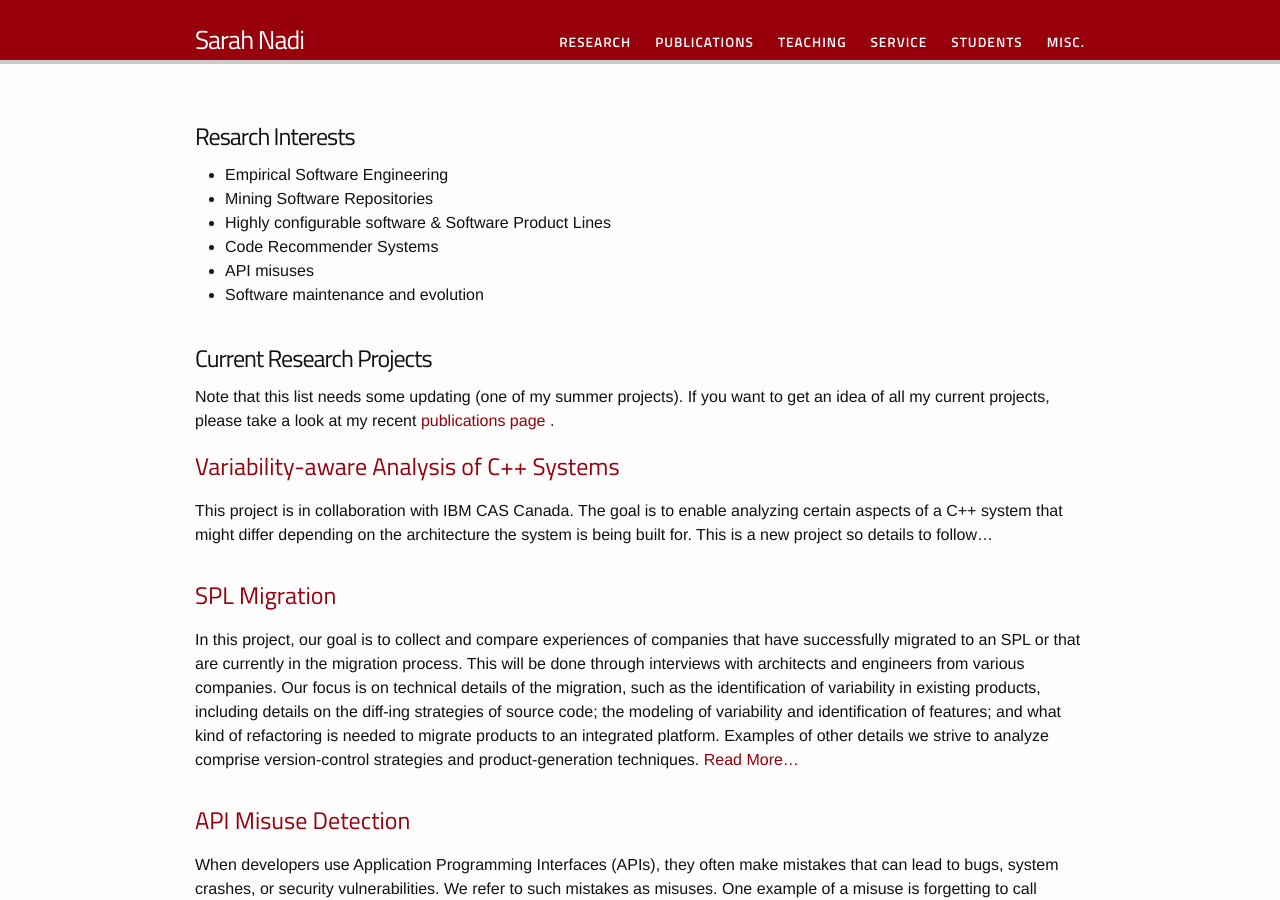
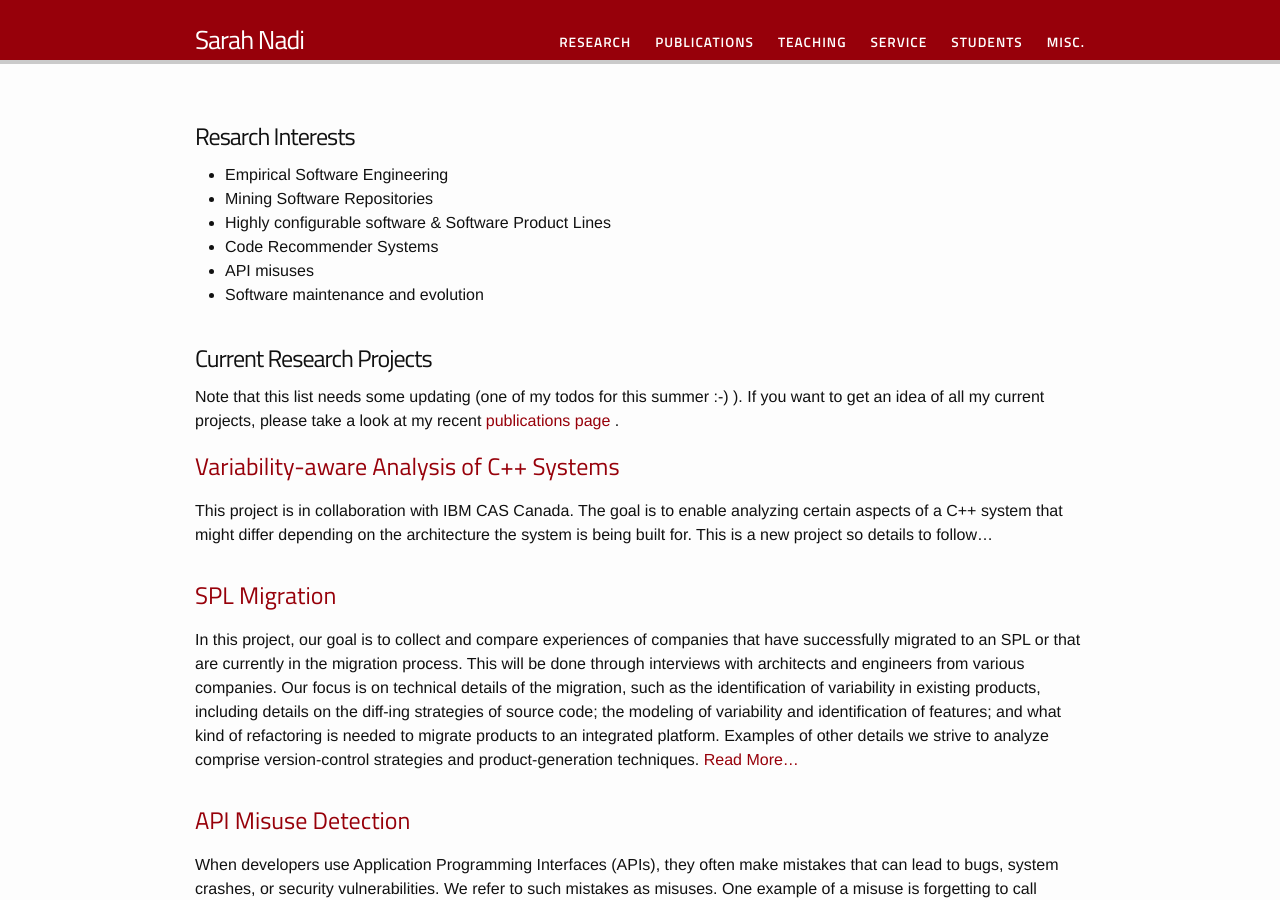
Before and after one commit to snadi/snadi.github.io, a Jekyll site: the page built from pages/research.md, in a window 1280 px wide and 900 px high. Built offline with Jekyll 4.4.1, drawn with Linux system fonts in a browser that asks for light colours; our own code applies the rules of GitHub Pages for plain Markdown files.

Commit message:
Update research.md

```diff
--- a/pages/research.md
+++ b/pages/research.md
@@ -18,7 +18,7 @@ group: research
 
 # Current Research Projects
 
-Note that this list needs some updating (one of my summer projects). If you want to get an idea of all my current projects, please take a look at my recent <a href="{{ "/publications" |  prepend: site.baseurl }}">publications page</a> .
+Note that this list needs some updating (one of my todos for this summer :-) ). If you want to get an idea of all my current projects, please take a look at my recent <a href="{{ "/publications" |  prepend: site.baseurl }}">publications page</a> .
 
 <ul class="post-list">
 
```
